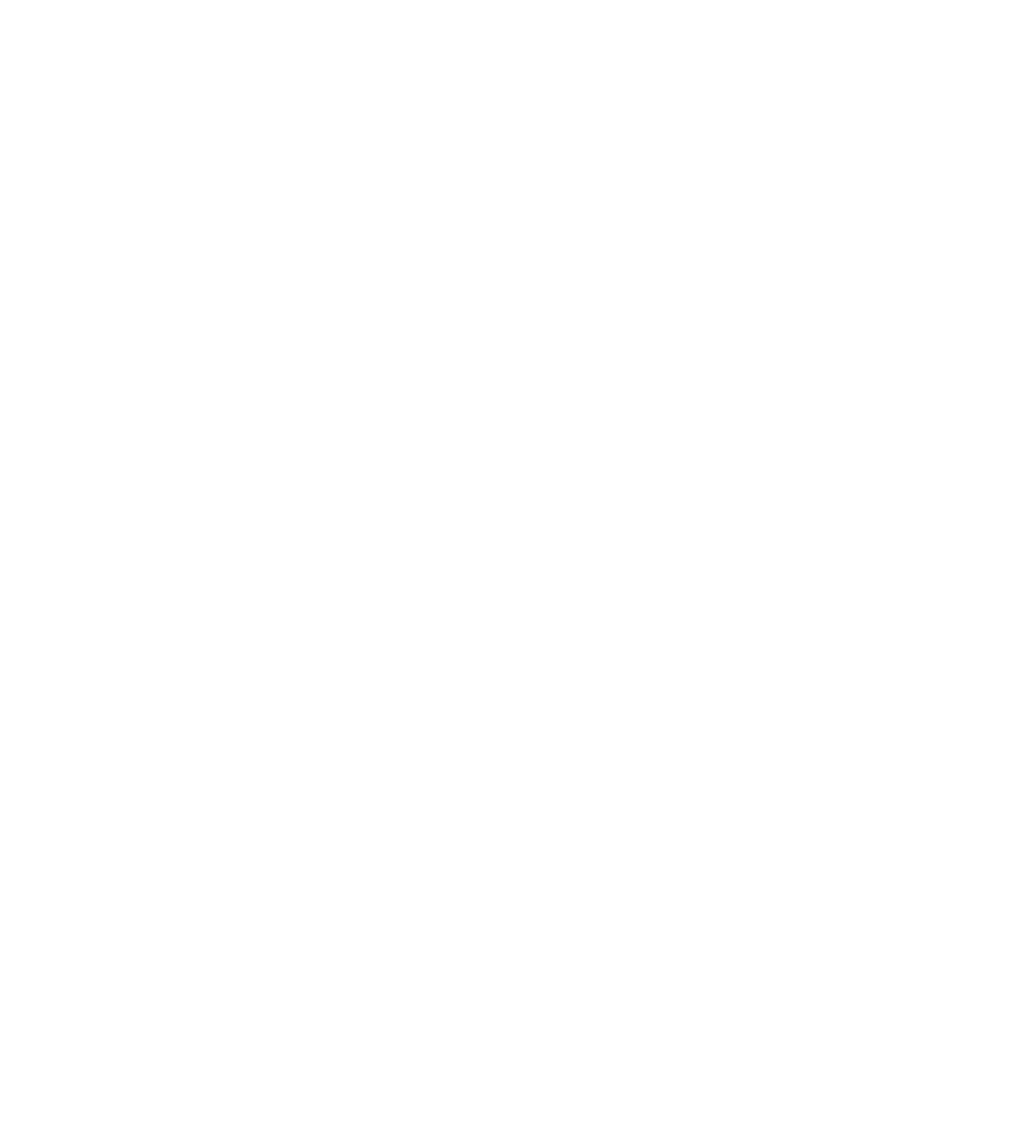
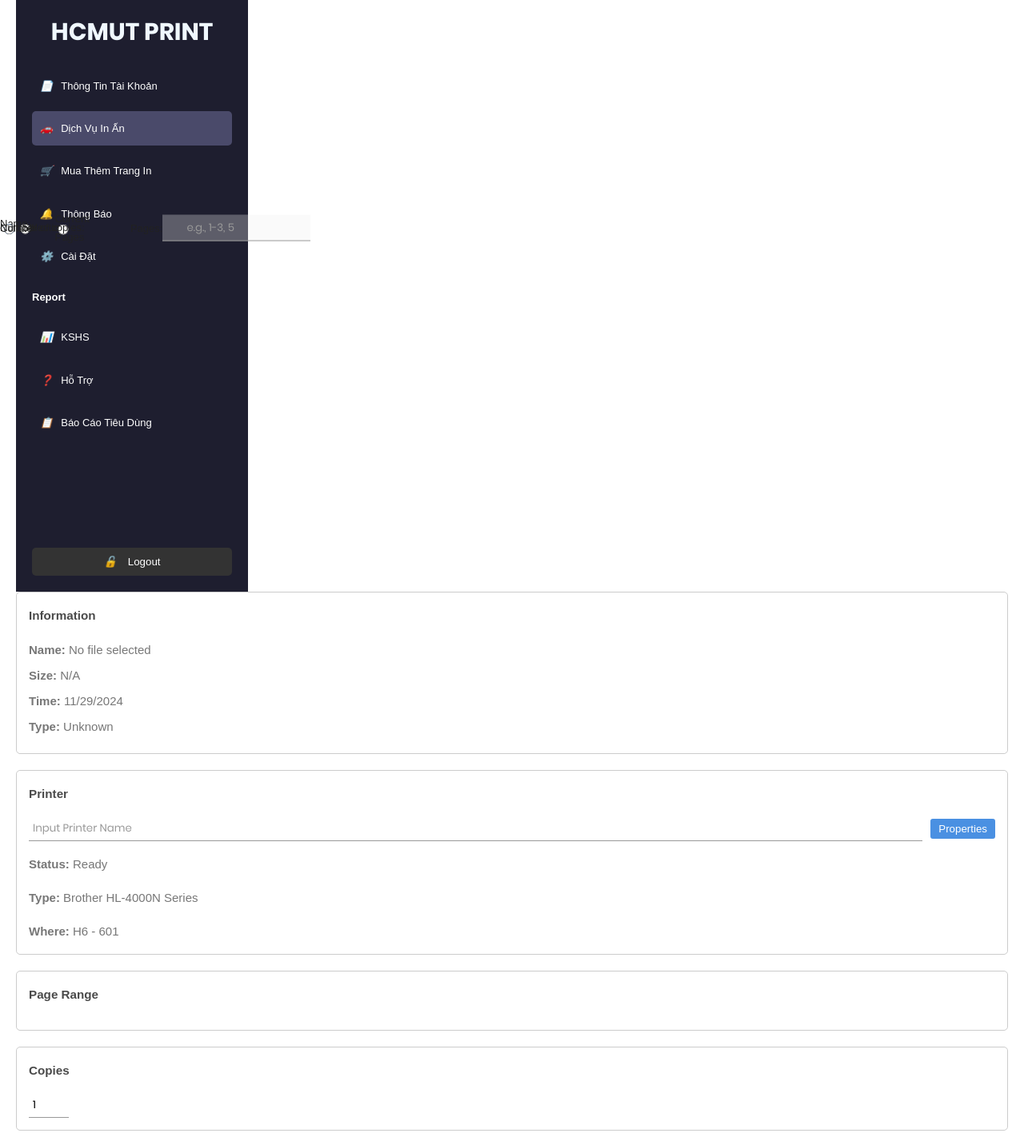
Before and after one commit to thyenbvck/HCMUT_SSPS, a React (Create React App) app in the folder hcmut_ssps/: page /print-slection in a window 1280 px wide. Before the commit this address had no page. Shown: the part 120-1552 px from the top of the page at 80% size. Before the commit the page ends 800 px from the top, so only its background shows below. Built offline with nearby package versions, Linux system fonts and the light colour scheme.

Commit message:
Update 3/12

```diff
--- a/hcmut_ssps/package.json
+++ b/hcmut_ssps/package.json
@@ -5,6 +5,7 @@
   "dependencies": {
     "@fortawesome/free-solid-svg-icons": "^6.7.1",
     "@fortawesome/react-fontawesome": "^0.2.2",
+    "@mui/icons-material": "^6.1.9",
     "@testing-library/jest-dom": "^5.17.0",
     "@testing-library/react": "^13.4.0",
     "@testing-library/user-event": "^13.5.0",
--- a/hcmut_ssps/src/App.js
+++ b/hcmut_ssps/src/App.js
@@ -1,6 +1,9 @@
 import React, { useState } from "react";
 import Login from "./Page/Login/login";
 import PrintPage from "./Page/PrintPage/printPage"
+import PrintSelection from "./Page/PrintSelection/PrintSelection.jsx"
+
+
 import { BrowserRouter as Router, Route, Routes, useLocation  } from "react-router-dom";
 // import accountInfo from "./Page/Info/Info";
 // import onlinePayment from "./Page/onlinePayment";
@@ -17,6 +20,7 @@ function App() {
           <Route path="/" element={<Login />} />
           <Route path="/print-services" element={<PrintPage />} />
           {/* Thêm các Route khác nếu cần */}
+          <Route path="/print-slection" element={<PrintSelection/>}  />
         </Routes>
       </div>
     </div>
--- a/hcmut_ssps/src/Page/PrintPage/index.css
+++ b/hcmut_ssps/src/Page/PrintPage/index.css
@@ -1,60 +1,49 @@
-body {
-    font-family: Arial, sans-serif;
-    margin: 0;
-    padding: 0;
-}
-
 .print-page {
     display: flex;
 }
 
-.header {
-    background-color: #333;
-    color: #fff;
-    padding: 15px;
-    text-align: center;
-    width: 100%;
+.upload-section {
+    flex: 1;
+    padding: 20px;
+    max-width: 600px; /* Adjust as needed */
+    margin: 0 auto;
 }
 
-.sidebar {
-    width: 200px;
-    background-color: #222;
-    color: #fff;
-    padding: 15px;
+.upload-header {
+    text-align: center; /* Center align the header content */
+    margin-bottom: 20px;
 }
 
-.sidebar ul {
-    list-style-type: none;
-    padding: 0;
-}
-
-.sidebar ul li {
-    padding: 10px 0;
-}
-
-.sidebar .active {
-    background-color: #4A4A4A;
-}
-
-.upload-section {
-    flex-grow: 1;
-    padding: 20px;
+.upload-icon {
+    font-size: 30px;
+    margin-bottom: 10px;
 }
 
 .upload-area {
     border: 2px dashed #ccc;
-    padding: 30px;
+    border-radius: 10px;
+    padding: 40px;
     text-align: center;
-    margin: 20px 0;
+    margin-bottom: 20px;
 }
 
 .browse-button {
     padding: 10px 20px;
-    border: none;
+    border-radius: 5px;
+    border: 1px solid #007BFF;
+    background-color: white;
+    color: #007BFF;
+    cursor: pointer;
+    transition: background-color 0.3s, color 0.3s;
+}
+
+.browse-button:hover {
     background-color: #007BFF;
     color: white;
-    cursor: pointer;
 }
-.upload-section h2{
-    color: #007BFF;
+
+.file-format {
+    color: #777; /* Gray color for formats */
+    text-align: center;
+    font-size: 14px;
 }
--- a/hcmut_ssps/src/Page/PrintPage/printPage.jsx
+++ b/hcmut_ssps/src/Page/PrintPage/printPage.jsx
@@ -1,18 +1,90 @@
-import React from "react";
-import './index.css'; // Assuming you have some CSS to style this component
+import React, { useState, useRef } from 'react';
+import './index.css';
 import Sidebar from "../../components/Sidebar";
+
 const PrintPage = () => {
+    const [selectedFile, setSelectedFile] = useState(null);
+    const fileInputRef = useRef(null);
+
+    const handleFileChange = (event) => {
+        const file = event.target.files[0];
+        if (file) {
+            // Validate file type and size
+            const allowedTypes = ['image/jpeg', 'image/png', 'application/pdf', 'video/mp4'];
+            const maxSize = 50 * 1024 * 1024; // 50MB
+
+            if (allowedTypes.includes(file.type) && file.size <= maxSize) {
+                setSelectedFile(file);
+            } else {
+                alert('Please select a valid file (JPEG, PNG, PDF, or MP4) up to 50MB');
+                event.target.value = null; // Clear the file input
+            }
+        }
+    };
+
+    const handleBrowseClick = () => {
+        fileInputRef.current.click();
+    };
+
+    const handleDragOver = (event) => {
+        event.preventDefault();
+        event.stopPropagation();
+    };
+
+    const handleDrop = (event) => {
+        event.preventDefault();
+        event.stopPropagation();
+
+        const file = event.dataTransfer.files[0];
+        if (file) {
+            const allowedTypes = ['image/jpeg', 'image/png', 'application/pdf', 'video/mp4'];
+            const maxSize = 50 * 1024 * 1024; // 50MB
+
+            if (allowedTypes.includes(file.type) && file.size <= maxSize) {
+                setSelectedFile(file);
+            } else {
+                alert('Please select a valid file (JPEG, PNG, PDF, or MP4) up to 50MB');
+            }
+        }
+    };
+
     return (
         <div className="print-page">
-        <Sidebar />
-            <main className="upload-section">
-                <h2>Upload files</h2>
-                <p>Select and upload the files of your choice</p>
+            <Sidebar />
+            <main
+                className="upload-section"
+                onDragOver={handleDragOver}
+                onDrop={handleDrop}
+            >
+                <div className="upload-header">
+                    <div className="upload-icon">🔄</div>
+                    <h2>Upload files</h2>
+                    <p>Select and upload the files of your choice</p>
+                </div>
                 <div className="upload-area">
-                    <p>Choose a file or drag & drop it here</p>
-                    <button className="browse-button">Browse File</button>
+                    <input
+                        type="file"
+                        ref={fileInputRef}
+                        style={{ display: 'none' }}
+                        onChange={handleFileChange}
+                        accept=".jpg,.jpeg,.png,.pdf,.mp4"
+                    />
+                    {selectedFile ? (
+                        <div className="selected-file">
+                            <p>Selected File: {selectedFile.name}</p>
+                            <p>Size: {(selectedFile.size / 1024 / 1024).toFixed(2)} MB</p>
+                        </div>
+                    ) : (
+                        <p>Choose a file or drag & drop it here</p>
+                    )}
+                    <button
+                        className="browse-button"
+                        onClick={handleBrowseClick}
+                    >
+                        Browse File
+                    </button>
                 </div>
-                <p>JPEG, PNG, PDG, and MP4 formats, up to 50MB</p>
+                <p className="file-format">JPEG, PNG, PDF, and MP4 formats, up to 50MB</p>
             </main>
         </div>
     );
--- /dev/null
+++ b/hcmut_ssps/src/Page/PrintSelection/PrintSelection.css
@@ -0,0 +1,101 @@
+/* PrintSelection.css */
+
+.print-page2 {
+    display: flex;
+    flex-direction: column;
+    padding: 20px;
+    font-family: Arial, sans-serif;
+  }
+
+  .section {
+    margin-bottom: 20px;
+  }
+
+  .information, .printer, .page-range, .copies {
+    border: 1px solid #ccc;
+    padding: 15px;
+    border-radius: 5px;
+  }
+
+  .information h3, .printer h3, .page-range h3, .copies h3 {
+    margin-top: 0;
+    color: #4a4a4a;
+  }
+
+  .info-row p, .printer-row p, .range-options label, .copies-row label {
+    margin: 5px 0;
+  }
+
+  .printer-row {
+    display: flex;
+    align-items: center;
+  }
+
+  .printer-row label {
+    margin-right: 10px;
+  }
+
+  .printer-row input {
+    flex: 1;
+    padding: 5px;
+    margin-right: 10px;
+  }
+
+  .properties-button {
+    padding: 5px 10px;
+    background-color: #4a90e2;
+    color: white;
+    border: none;
+    border-radius: 3px;
+    cursor: pointer;
+  }
+
+  .range-options {
+    display: flex;
+    flex-direction: column;
+  }
+
+  .range-options label {
+    display: flex;
+    align-items: center;
+  }
+
+  .range-options input[type="radio"] {
+    margin-right: 10px;
+  }
+
+  .copies-row {
+    display: flex;
+    align-items: center;
+  }
+
+  .copies-row label {
+    margin-right: 10px;
+  }
+
+  .copies-row input {
+    width: 50px;
+    padding: 5px;
+  }
+
+  .actions {
+    display: flex;
+    justify-content: space-between;
+  }
+
+  .cancel-button, .print-button {
+    padding: 10px 20px;
+    border: none;
+    border-radius: 3px;
+    cursor: pointer;
+  }
+
+  .cancel-button {
+    background-color: #e74c3c;
+    color: white;
+  }
+
+  .print-button {
+    background-color: #2ecc71;
+    color: white;
+  }
--- /dev/null
+++ b/hcmut_ssps/src/Page/PrintSelection/PrintSelection.jsx
@@ -0,0 +1,138 @@
+import React, { useState } from "react";
+import "./PrintSelection.css"; // Add CSS styles for the design
+import Sidebar from "../../components/Sidebar";
+
+const PrintPage2 = ({ file }) => {
+  const [printer, setPrinter] = useState("");
+  const [pageRange, setPageRange] = useState("all");
+  const [copies, setCopies] = useState(1);
+  const [isCollated, setIsCollated] = useState(false);
+
+  const handlePrint = () => {
+    alert(`Printing:
+    File: ${file?.name || "Unknown"}
+    Printer: ${printer || "No printer selected"}
+    Copies: ${copies}
+    Page Range: ${pageRange}`);
+  };
+
+  return (
+    <div className="print-page2">
+        <Sidebar />
+      {/* Information Section */}
+      <div className="section information">
+        <h3>Information</h3>
+        <div className="info-row">
+          <p><strong>Name:</strong> {file?.name || "No file selected"}</p>
+          <p><strong>Size:</strong> {file?.size ? `${(file.size / 1024).toFixed(2)} KB` : "N/A"}</p>
+          <p><strong>Time:</strong> {new Date().toLocaleDateString()}</p>
+          <p><strong>Type:</strong> {file?.type || "Unknown"}</p>
+        </div>
+      </div>
+
+      {/* Printer Section */}
+      <div className="section printer">
+        <h3>Printer</h3>
+        <div className="printer-row">
+          <label htmlFor="printer">Name:</label>
+          <input
+            id="printer"
+            type="text"
+            placeholder="Input Printer Name"
+            value={printer}
+            onChange={(e) => setPrinter(e.target.value)}
+          />
+          <button className="properties-button">Properties</button>
+        </div>
+        <p><strong>Status:</strong> Ready</p>
+        <p><strong>Type:</strong> Brother HL-4000N Series</p>
+        <p><strong>Where:</strong> H6 - 601</p>
+      </div>
+
+      {/* Page Range Section */}
+      <div className="section page-range">
+        <h3>Page Range</h3>
+        <div className="range-options">
+          <label>
+            <input
+              type="radio"
+              name="pageRange"
+              value="all"
+              checked={pageRange === "all"}
+              onChange={(e) => setPageRange(e.target.value)}
+            />
+            All
+          </label>
+          <label>
+            <input
+              type="radio"
+              name="pageRange"
+              value="current"
+              onChange={(e) => setPageRange(e.target.value)}
+            />
+            Current Pages
+          </label>
+          <label>
+            <input
+              type="radio"
+              name="pageRange"
+              value="selection"
+              onChange={(e) => setPageRange(e.target.value)}
+            />
+            Selection
+          </label>
+          <label>
+            <input
+              type="radio"
+              name="pageRange"
+              value="pages"
+              onChange={(e) => setPageRange(e.target.value)}
+            />
+            Pages:
+            <input
+              type="text"
+              placeholder="e.g., 1-3, 5"
+              disabled={pageRange !== "pages"}
+            />
+          </label>
+        </div>
+      </div>
+
+      {/* Copies Section */}
+      <div className="section copies">
+        <h3>Copies</h3>
+        <div className="copies-row">
+          <label htmlFor="copies">Number of copies:</label>
+          <input
+            id="copies"
+            type="number"
+            min="1"
+            value={copies}
+            onChange={(e) => setCopies(e.target.value)}
+          />
+        </div>
+        <div>
+          <input
+            type="checkbox"
+            id="collate"
+            checked={isCollated}
+            onChange={(e) => setIsCollated(e.target.checked)}
+          />
+          <label htmlFor="collate">Collate</label>
+        </div>
+      </div>
+
+      {/* Actions */}
+      <div className="actions">
+        <button className="cancel-button" onClick={() => alert("Print Cancelled")}>
+          Cancel
+        </button>
+        <button className="print-button" onClick={handlePrint}>
+          Print
+        </button>
+      </div>
+    </div>
+  );
+};
+
+export default PrintPage2;
```
Also changed, not shown: 1 other file (tests, documents, lock files or other folders).
